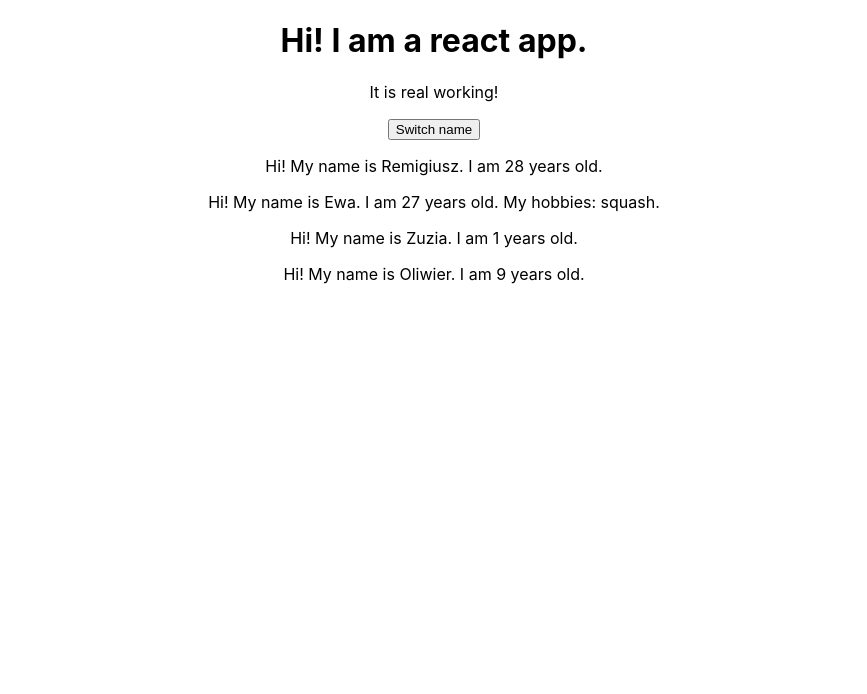
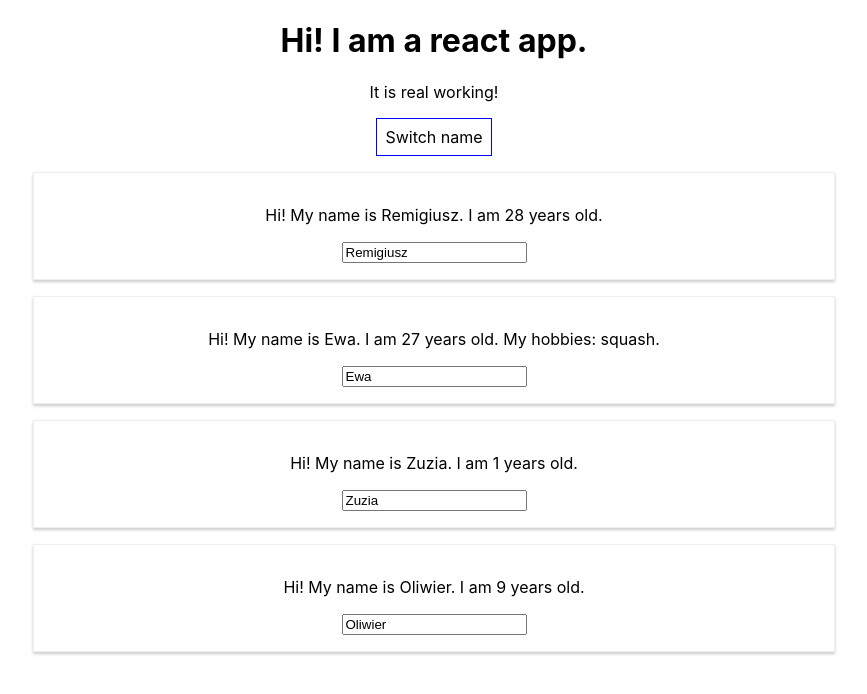
Before and after one commit to RemigiuszKolanko/reactUdemy, a React (Create React App) app: page / in a window 1280 px wide. Shown: the top 694 px of the page, without its empty margins (206-1073 px from the left). Built offline with nearby package versions, Linux system fonts and the light colour scheme.

Commit message:
css added, two way data binding added

```diff
--- a/src/App.js
+++ b/src/App.js
@@ -13,10 +13,10 @@ class App extends Component {
 		otherState: "Other state"
 	}
 
-  switchNameHandler = () => {
+	switchNameHandler = (newName) => {
 		this.setState({
 			persons: [
-        { name: "Remi", age: 28 },
+				{ name: newName, age: 28 },
 				{ name: "Ewe", age: 27 },
 				{ name: "Zuz", age: 1 },
 				{ name: "Oliwier", age: 9 }
@@ -24,16 +24,50 @@ class App extends Component {
 		})
 	}
 
+	nameChangeHandler = (event) => {
+		this.setState({
+			persons: [
+				{ name: 'Remigiusz', age: 28 },
+				{ name: event.target.value, age: 27 },
+				{ name: "Zuzia", age: 1 },
+				{ name: "Oliwier", age: 9 }
+			]
+		})
+	}
+
 	render() {
-    return(
-      <div className = "App" >
+
+		const style = {
+			backgroundColor: 'white',
+			font: 'inherit',
+			border: '1px solid blue',
+			padding: '8px',
+			cursor: 'pointer'
+		}
+
+		return (
+			<div className="App" >
 				<h1>Hi! I am a react app.</h1>
 				<p>It is real working!</p>
-        <button onClick={this.switchNameHandler}>Switch name</button>
-        <Person name={this.state.persons[0].name} age={this.state.persons[0].age} />
-        <Person name={this.state.persons[1].name} age={this.state.persons[1].age}> My hobbies: squash.</Person>
-        <Person name={this.state.persons[2].name} age={this.state.persons[2].age} />
-        <Person name={this.state.persons[3].name} age={this.state.persons[3].age} />
+				<button
+					style={style}
+					onClick={this.switchNameHandler.bind(this, 'BUTTON')}>Switch name</button>
+				<Person
+					name={this.state.persons[0].name}
+					age={this.state.persons[0].age} />
+				<Person
+					name={this.state.persons[1].name}
+					age={this.state.persons[1].age}
+					changed={this.nameChangeHandler}>
+						My hobbies: squash.
+				</Person>
+				<Person
+					name={this.state.persons[2].name}
+					age={this.state.persons[2].age}
+					click={this.switchNameHandler.bind(this, 'PARAGRAPH')}/>
+				<Person
+					name={this.state.persons[3].name}
+					age={this.state.persons[3].age} />
 			</div>
 		);
 	}
--- /dev/null
+++ b/src/Person/Person.css
@@ -0,0 +1,8 @@
+.Person {
+    width: 60%;
+    margin: 16px auto;
+    border: 1px solid #eee;
+    box-shadow: 0 2px 3px #ccc;
+    padding: 16px;
+    text-align: center;
+}
--- a/src/Person/Person.js
+++ b/src/Person/Person.js
@@ -1,8 +1,15 @@
 import React, { Component } from 'react';
+
+import './Person.css';
 
 class Person extends Component {
     render() {
-        return <p>Hi! My name is {this.props.name}. I am {this.props.age} years old. {this.props.children}</p>
+        return (
+            <div className="Person">
+                <p onClick={this.props.click}>Hi! My name is {this.props.name}. I am {this.props.age} years old. {this.props.children}</p>
+                <input type="text" onChange={this.props.changed} value={this.props.name} />
+            </div>
+        )
     }
 }
 
```
Lines whose indentation alone changed are shown as unchanged.
